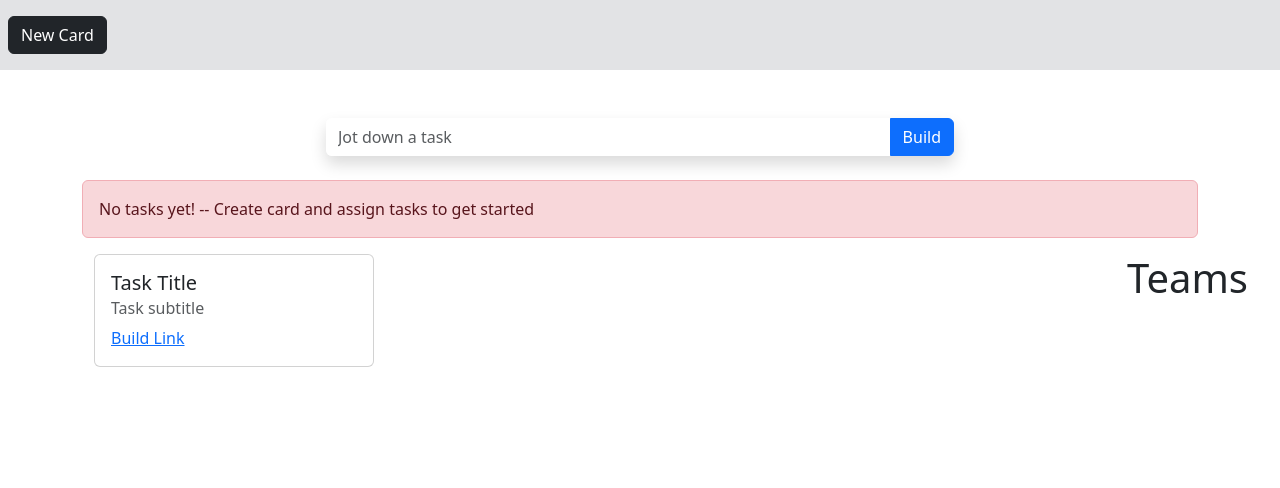
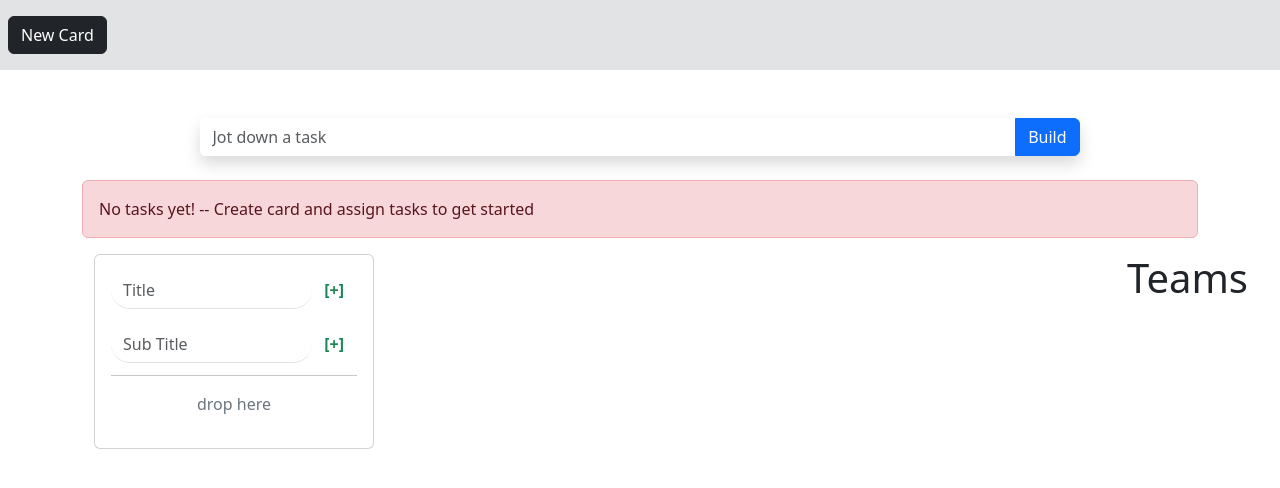
Before and after one commit to volantxs/drag-drop-task-app, a React (Create React App) app: page / in a window 1280 px wide. Both pictures are taken after a click on the button "New Card". Shown: the top 488 px of the page. Built offline with nearby package versions, Linux system fonts and the light colour scheme.

Commit message:
added input addition of titles and subtitles to task card

```diff
--- a/src/App.js
+++ b/src/App.js
@@ -42,7 +42,7 @@ function App() {
     </button>
       </nav>
       <div className='container-fluid pt-5'>
-        <form className='form-inline mx-auto pb-4' style={{width: '50%'}}>
+        <form className='form-inline mx-auto pb-4' style={{width: '70%'}}>
         <div className='input-group shadow rounded'>
         <input
           className='form-control  border-0'
@@ -64,7 +64,7 @@ function App() {
         </form>
         <div className='container mx-auto'>
         <DisplayIdeas ideaArr={ideaArr} setIdeaArr={setIdeaArr} />
-      <div className='row '>
+        <div className='row '>
         <div className='col'>
         <TaskCard cardsID={cardsID}/>
         </div>
--- a/src/components/DisplayIdeas.js
+++ b/src/components/DisplayIdeas.js
@@ -11,7 +11,7 @@ export function DisplayIdeas(props) {
       if (props.ideaArr.length > 0) {
         return (
          props.ideaArr.map((idea, index) => (
-        <dd
+        <li
           key={index}
           className='text-bg-primary alert alert-primary'
           draggable="true"
@@ -19,7 +19,7 @@ export function DisplayIdeas(props) {
           id={"drag-"+ (new Date()).getTime()}>
         {/* <button className='deleteBtn' onClick={() => handleDelete(idea)}>x</button> */}
         {idea}
-        </dd>
+        </li>
         ))
         )
       } else {
--- a/src/components/addTaskCard.js
+++ b/src/components/addTaskCard.js
@@ -1,13 +1,32 @@
+import { useState } from "react";
+
 export function TaskCard(props) {
+  const [title, setTitle] = useState("");
+  const [subTitle, setSubTitle] = useState("");
     function handleDrop(e) {
         e.preventDefault();
         var data = e.dataTransfer.getData("text");
+        if (e.target.id == 'droppable'){
         e.target.appendChild(document.getElementById(data));
+        } else {alert("Non-droppable zone" + (e.target.id))}
       }
       function handleOnDragover(e) {
         e.preventDefault();
         e.dataTransfer.dropEffect = "move"
         }
+      function handleTitle(e) {
+        e.preventDefault();
+        setTitle(e.target.value);
+      }
+      function handleSubTitle(e) {
+        e.preventDefault();
+        setSubTitle(e.target.value);
+      }
+      function handleAdd(e) {
+        const removeInput = document.getElementById(e.target.parentElement.id)
+        removeInput.style.display = "none";
+
+      }
 
     if ((props.cardsID).length > 0) {
       return (
@@ -19,18 +38,26 @@ export function TaskCard(props) {
             key={cardID}
             className="col-sm-2"
             style={{width: '18rem'}}
-            id='droppable'
             onDrop={(e) => handleDrop(e)}
             onDragOver={(e) => handleOnDragover(e)}>
               <div className="card " >
                 <div className="">
                 </div>
               <div className="card-body">
-                <h5 className="card-title">Task Title</h5>
-                <h6 className="card-subtitle mb-2 text-muted">Task subtitle</h6>
-                <dl className="list-group list-group-flush">
-                </dl>
-                <a href="#" className="card-link">Build Link</a>
+                <div className="input-group mb-3" id={"t" + (new Date).getSeconds()}>
+                <input className="form-control rounded-pill border-0 border-bottom" type="text" placeholder="Title" onChange={(e) => handleTitle(e)} />
+                 <button className="btn fw-bold text-success" onClick={(e) => {handleAdd(e)}}>[+]</button>
+                </div>
+                <h5 className="card-title" placeholder="Task">{title}</h5>
+                <div className="input-group mb-3" id={"st" + (new Date).getMilliseconds()}>
+                <input className="form-control rounded-pill border-0 border-bottom" type="text" placeholder="Sub Title" onChange={(e) => handleSubTitle(e)} />
+                 <button className="btn fw-bold text-success " onClick={(e) => {handleAdd(e)}}>[+]</button>
+                </div>
+                <h6 className="card-subtitle mb-2 text-muted fw-normal">{subTitle}</h6>
+              <hr></hr>
+                <ol className="list-group list-group-flush" id="droppable">
+                  <p className="text-center text-secondary">drop here</p>
+                </ol>
               </div>
             </div>
             </div>)
--- a/src/css/App.css
+++ b/src/css/App.css
@@ -28,7 +28,7 @@
   width: fit-content;
   padding: 4px;
   background-color:rgb(255, 255, 255);
-  margin: 3%;
+  margin: 2px;
 }
 
 
```
